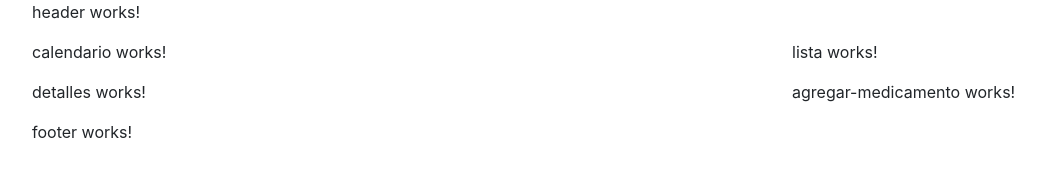
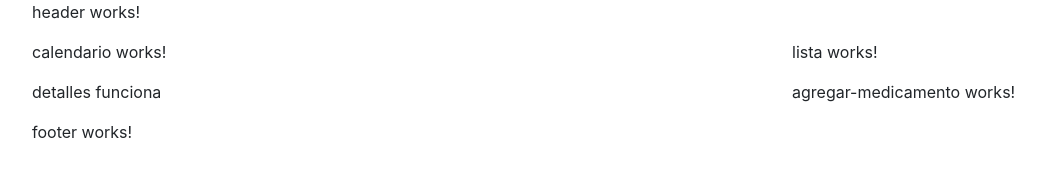
Before and after one commit to jesusdm22/PillsApp, an Angular app: page / in a window 1280 px wide. Shown: the top 170 px of the page, without its empty margins (53-1098 px from the left). Built offline with nearby package versions, Linux system fonts and the light colour scheme.

Commit message:
Detalles actualizados.

```diff
--- a/src/app/detalles/detalles.component.html
+++ b/src/app/detalles/detalles.component.html
@@ -1 +1 @@
-<p>detalles works!</p>
+<p>detalles funciona</p>
```
